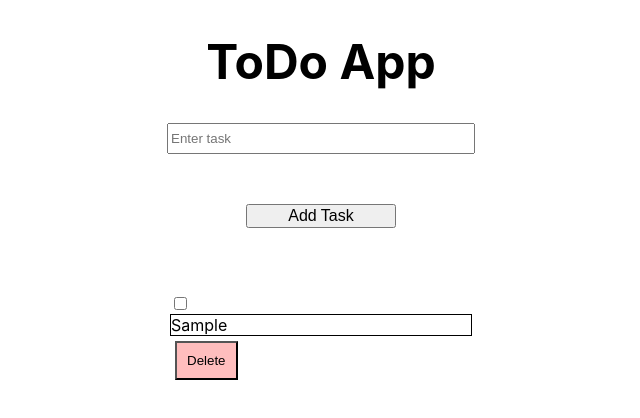
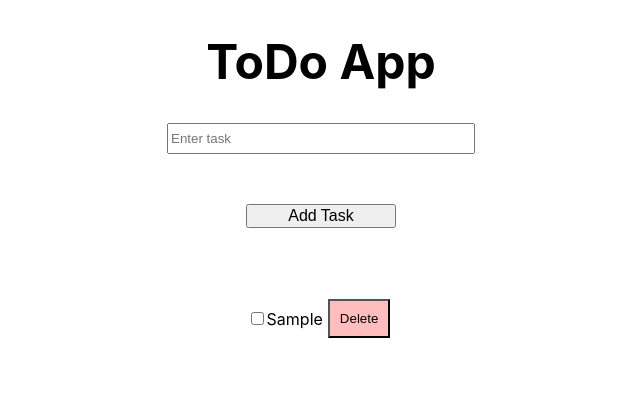
Before and after one commit to dandri17/ToDoApp-React, a React (Create React App) app: page / in a window 1280 px wide. Both pictures are taken after typing "Sample" into the empty fields and a click on the button "Add Task". Shown: the top 418 px of the page, without its empty margins (319-959 px from the left). Built offline with nearby package versions, Linux system fonts and the light colour scheme; the HTML template or start-up script is replaced by a standard one.

Commit message:
dodano precrtavanje taska i popravljen css

```diff
--- a/src/App.css
+++ b/src/App.css
@@ -28,14 +28,14 @@ ul {
     list-style-type: none;
     padding: 0;
   }
-.li {
+li {
     display: flex;
-    flex-direction: s;
-    justify-content: space-around;
+    justify-content: center;
     align-items: center;
 }
 .task {
     border: 1px solid black;
-    min-width: 300px;
-
 }
+.completed {
+    text-decoration: line-through;
+  }
--- a/src/ToDoForm.js
+++ b/src/ToDoForm.js
@@ -50,10 +50,10 @@ function ToDoForm() {
       </div>
       <div><ul>
         { tasks.map((task) => (
-          <li key={task.id} >
+          <li key={task.id}>
              <input type="checkbox" checked={task.completed}
               onChange={() => handleCompletedTask(task.id)} ></input>
-            <div className="task">{task.task}</div>
+            <div className={`"task" ${task.completed ? "completed" : ""}`}>{task.task}</div>
             <button className="deleteButton" onClick={() => handleDeleteTask(task.id)}>Delete</button>
           </li> /* Ne koristimo indexes kao keys već id. Matej je rekao da je potrebno dodati: {id: nekiRandomId, task: newTask}
           Dakle, treba i kreirati random id. +++RIJEŠENO+++ */
```
